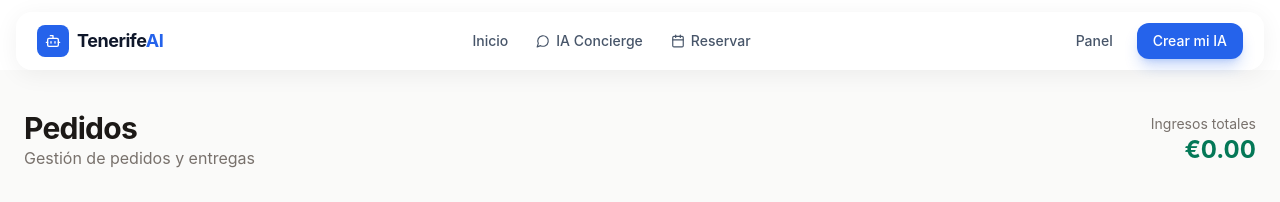
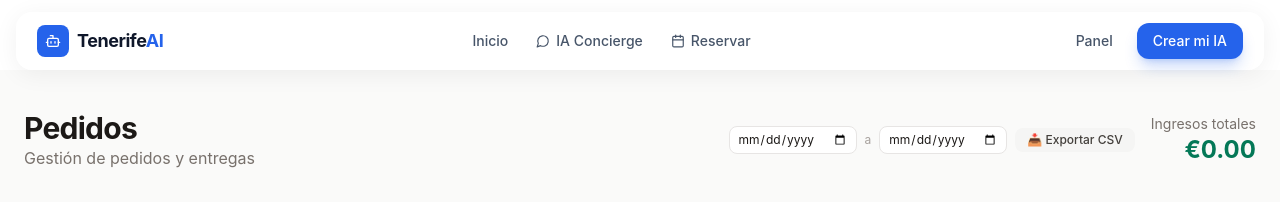
Before and after one commit to Henry6262/tenerife-yogurt-services, a Next.js app: page /admin/orders in a window 1280 px wide. Shown: the top 202 px of the page. Built offline with nearby package versions, Linux system fonts and the light colour scheme; no server answers; the database is empty.

Commit message:
feat: order export to CSV with date range filter

```diff
--- /dev/null
+++ b/app/admin/orders/ExportForm.tsx
@@ -0,0 +1,40 @@
+"use client";
+
+import { useState } from "react";
+
+export default function ExportForm() {
+  const [from, setFrom] = useState("");
+  const [to, setTo] = useState("");
+
+  function handleExport() {
+    const params = new URLSearchParams();
+    if (from) params.set("from", from);
+    if (to) params.set("to", to);
+    const url = `/api/export-orders?${params.toString()}`;
+    window.open(url, "_blank");
+  }
+
+  return (
+    <div className="flex items-center gap-2">
+      <input
+        type="date"
+        value={from}
+        onChange={(e) => setFrom(e.target.value)}
+        className="rounded-lg border border-stone-200 px-2 py-1 text-xs focus:border-emerald-500 focus:outline-none"
+      />
+      <span className="text-xs text-stone-400">a</span>
+      <input
+        type="date"
+        value={to}
+        onChange={(e) => setTo(e.target.value)}
+        className="rounded-lg border border-stone-200 px-2 py-1 text-xs focus:border-emerald-500 focus:outline-none"
+      />
+      <button
+        onClick={handleExport}
+        className="rounded-lg bg-stone-100 px-3 py-1 text-xs font-medium text-stone-700 hover:bg-stone-200 transition"
+      >
+        📥 Exportar CSV
+      </button>
+    </div>
+  );
+}
--- a/app/admin/orders/page.tsx
+++ b/app/admin/orders/page.tsx
@@ -1,6 +1,7 @@
 import { db } from "@/lib/db";
 import { updateOrderStatus } from "@/app/yogurt/actions";
 import { revalidatePath } from "next/cache";
+import ExportForm from "./ExportForm";
 
 export const metadata = {
   title: "Gestión de Pedidos — Admin",
@@ -43,9 +44,12 @@ export default async function AdminOrdersPage() {
             <h1 className="text-3xl font-bold">Pedidos</h1>
             <p className="text-stone-500">Gestión de pedidos y entregas</p>
           </div>
-          <div className="text-right">
-            <p className="text-sm text-stone-500">Ingresos totales</p>
-            <p className="text-2xl font-bold text-emerald-700">€{revenue.toFixed(2)}</p>
+          <div className="flex items-center gap-4">
+            <ExportForm />
+            <div className="text-right">
+              <p className="text-sm text-stone-500">Ingresos totales</p>
+              <p className="text-2xl font-bold text-emerald-700">€{revenue.toFixed(2)}</p>
+            </div>
           </div>
         </div>
 
--- /dev/null
+++ b/app/api/export-orders/route.ts
@@ -0,0 +1,69 @@
+import { db } from "@/lib/db";
+import { NextRequest, NextResponse } from "next/server";
+
+export const dynamic = "force-dynamic";
+
+function escapeCsv(value: string | number | null | undefined): string {
+  const str = String(value ?? "");
+  if (str.includes(",") || str.includes("\n") || str.includes('"')) {
+    return `"${str.replace(/"/g, '""')}"`;
+  }
+  return str;
+}
+
+export async function GET(req: NextRequest) {
+  const from = req.nextUrl.searchParams.get("from");
+  const to = req.nextUrl.searchParams.get("to");
+
+  const where: any = {};
+  if (from || to) {
+    where.createdAt = {};
+    if (from) where.createdAt.gte = new Date(from);
+    if (to) where.createdAt.lte = new Date(to + "T23:59:59.999Z");
+  }
+
+  const orders = await db.order.findMany({
+    where,
+    include: { items: true },
+    orderBy: { createdAt: "desc" },
+  });
+
+  const headers = [
+    "ID",
+    "Fecha",
+    "Cliente",
+    "Teléfono",
+    "Email",
+    "Dirección",
+    "Horario",
+    "Productos",
+    "Total",
+    "Estado",
+    "Pago",
+    "Notas",
+  ];
+
+  const rows = orders.map((order) => [
+    order.id.slice(0, 8),
+    order.createdAt.toISOString(),
+    escapeCsv(order.customerName),
+    escapeCsv(order.customerPhone),
+    escapeCsv(order.customerEmail),
+    escapeCsv(order.address),
+    escapeCsv(order.deliveryTimeSlot),
+    escapeCsv(order.items.map((i) => `${i.quantity}x ${i.productName}`).join("; ")),
+    order.total.toFixed(2),
+    order.status,
+    order.paymentStatus,
+    escapeCsv(order.notes),
+  ]);
+
+  const csv = [headers.join(","), ...rows.map((r) => r.join(","))].join("\n");
+
+  return new NextResponse(csv, {
+    headers: {
+      "Content-Type": "text/csv; charset=utf-8",
+      "Content-Disposition": `attachment; filename="pedidos-${new Date().toISOString().slice(0, 10)}.csv"`,
+    },
+  });
+}
```
Also changed, not shown: 1 other file (tests, documents, lock files or other folders).
